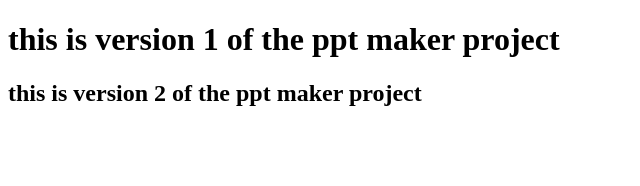
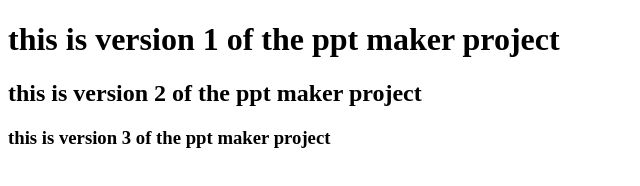
Before and after one commit to rahul72350/myrepo, a plain HTML site: page index.html in a window 1280 px wide. Shown: the whole page, without its empty margins (0-640 px from the left). Drawn offline with Linux system fonts and the light colour scheme.

Commit message:
this is third version

```diff
--- a/index.html
+++ b/index.html
@@ -8,6 +8,6 @@
 <body>
     <h1>this is version 1 of the ppt maker project</h1>
     <h2>this is version 2 of the ppt maker project</h2>
-
+    <h3>this is version 3 of the ppt maker project</h3>
 </body>
 </html>
```
